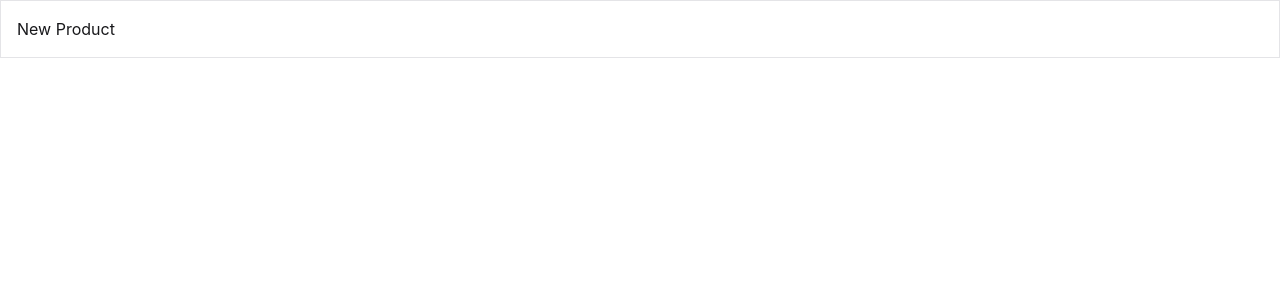
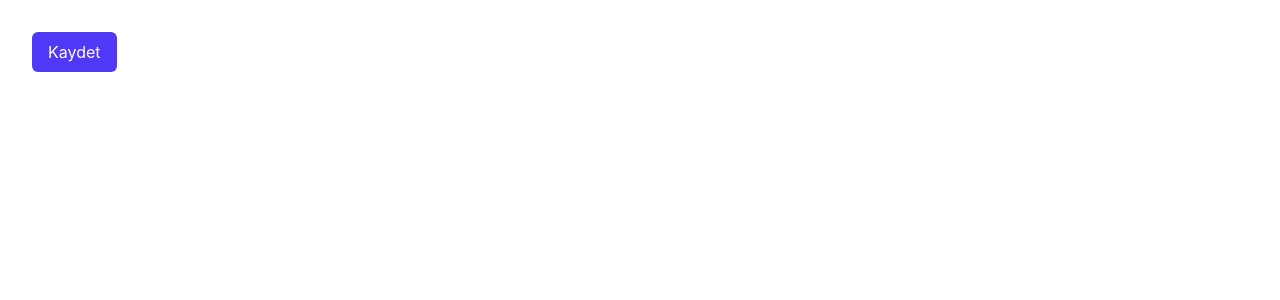
Before and after one commit to FiratCanTas/flowline, a React (Vite) app: page / in a window 1280 px wide. Shown: the top 300 px of the page. Built offline with nearby package versions, Linux system fonts and the light colour scheme.

Commit message:
feat: add Button UI primitive

```diff
--- a/src/App.jsx
+++ b/src/App.jsx
@@ -1,5 +1,11 @@
+import Button from './components/ui/Button';
+
 const App = () => {
-  return <div className="bg-bg text-text border-border border p-4">New Product</div>;
+  return (
+    <div className="bg-bg text-text min-h-screen p-8">
+      <Button>Kaydet</Button>
+    </div>
+  );
 };
 
 export default App;
--- /dev/null
+++ b/src/components/ui/Button.jsx
@@ -0,0 +1,12 @@
+const variants = {
+  primary: 'bg-accent text-accent-foreground hover:bg-accent-hover',
+};
+
+const Button = ({ variant = 'primary', className = '', size, children, ...props }) => {
+  return (
+    <button className={`rounded-md px-4 py-2 ${variants[variant]} ${className}`} {...props}>
+      {children}
+    </button>
+  );
+};
+export default Button;
```
